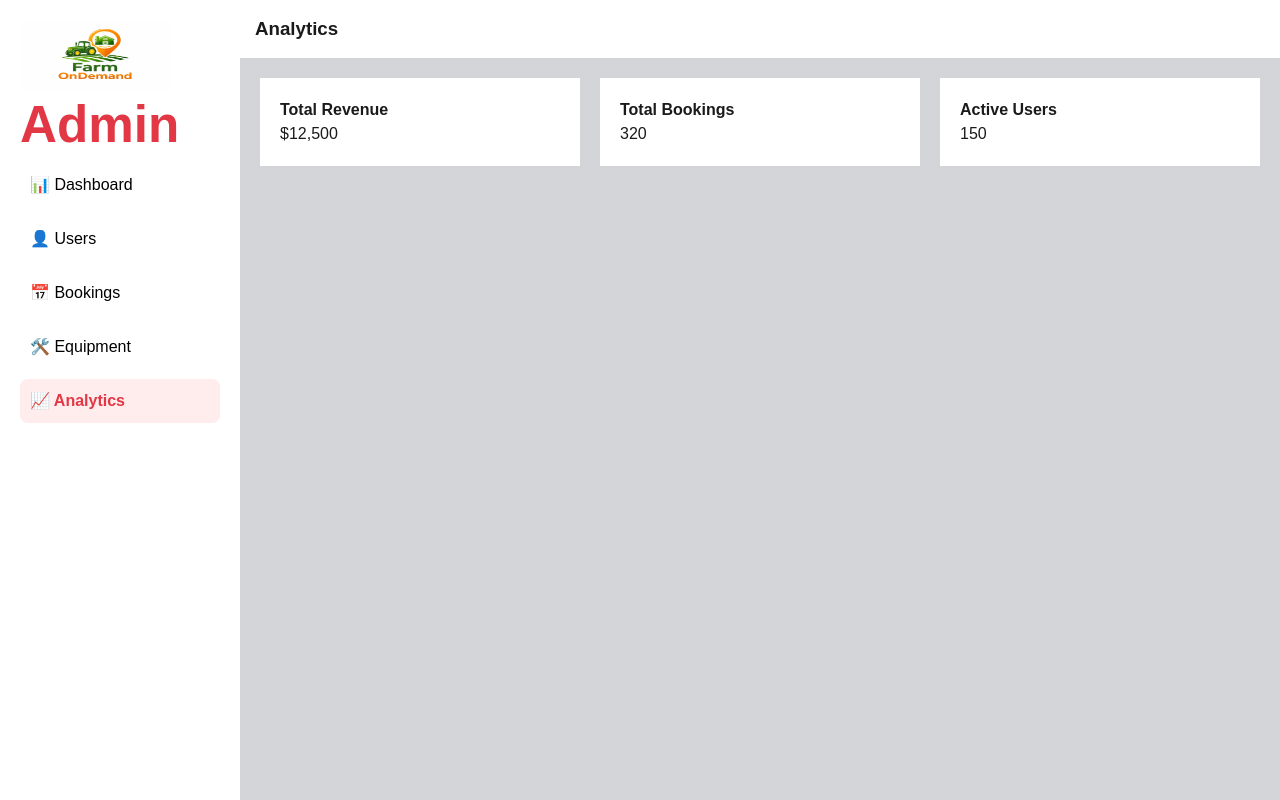
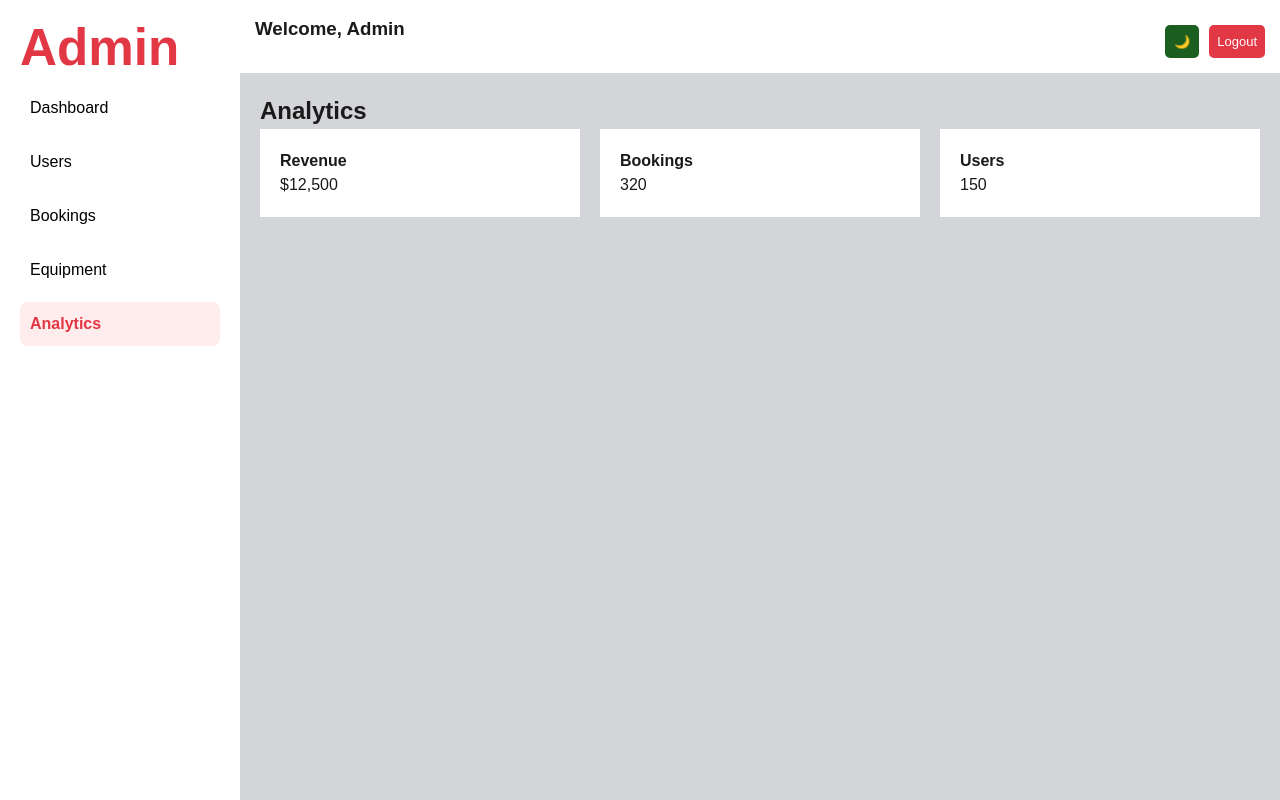
Before and after one commit to Shreyasingh2110/Farm-on-Demand, a React (Vite) app: page /admin/analytics in a window 1280 px wide. Built offline with nearby package versions, Linux system fonts and the light colour scheme.

Commit message:
Admin done

```diff
--- a/src/Admin/components/Navbar.jsx
+++ b/src/Admin/components/Navbar.jsx
@@ -13,11 +13,9 @@ function Navbar({ user, onLogout }) {
 
   return (
     <div className="navbar">
-
-      <h2 id="he">Welcome! {user?.name || "Admin"}</h2>
+      <h3>Welcome, {user?.name || "Admin"}</h3>
 
       <div className="nav-actions">
-
         <button onClick={() => setDark(!dark)}>
           {dark ? "☀️" : "🌙"}
         </button>
@@ -25,7 +23,6 @@ function Navbar({ user, onLogout }) {
         <button className="logout-btn" onClick={onLogout}>
           Logout
         </button>
-
       </div>
     </div>
   );
--- a/src/Admin/components/Sidebar.jsx
+++ b/src/Admin/components/Sidebar.jsx
@@ -1,28 +1,28 @@
 import { NavLink } from "react-router-dom";
-import logo from "../assets/logo.png"
+
 function Sidebar() {
   return (
     <div className="sidebar">
-      <img src={logo} alt="logo " id="logo" />
       <h1>Admin</h1>
 
-      <NavLink
-        to="/admin/dashboard"
-        className={({ isActive }) => (isActive ? "active link" : "link")}
-      >
-        📊 Dashboard
+      <NavLink to="/admin/dashboard" className="link">
+        Dashboard
       </NavLink>
+
       <NavLink to="/admin/users" className="link">
-        👤 Users
+        Users
       </NavLink>
+
       <NavLink to="/admin/bookings" className="link">
-        📅 Bookings
+        Bookings
       </NavLink>
+
       <NavLink to="/admin/equipment" className="link">
-        🛠️ Equipment
+        Equipment
       </NavLink>
+
       <NavLink to="/admin/analytics" className="link">
-        📈 Analytics
+        Analytics
       </NavLink>
     </div>
   );
--- a/src/Admin/pages/Analytics.jsx
+++ b/src/Admin/pages/Analytics.jsx
@@ -1,42 +1,36 @@
 import React from "react";
 import "../styles/admin.css";
 import Sidebar from "../components/Sidebar";
+import Navbar from "../components/Navbar";
 
-function Analytics() {
+function Analytics({ user, onLogout }) {
   return (
     <div className="admin-container">
-
       <Sidebar />
 
       <div className="main-section">
-
-        <div className="navbar">
-          <h3>Analytics</h3>
-        </div>
+        <Navbar user={user} onLogout={onLogout} />
 
         <div className="content">
+          <h2>Analytics</h2>
 
           <div className="card-container">
-
             <div className="card">
-              <h4>Total Revenue</h4>
+              <h4>Revenue</h4>
               <p>$12,500</p>
             </div>
 
             <div className="card">
-              <h4>Total Bookings</h4>
+              <h4>Bookings</h4>
               <p>320</p>
             </div>
 
             <div className="card">
-              <h4>Active Users</h4>
+              <h4>Users</h4>
               <p>150</p>
             </div>
-
           </div>
-
         </div>
-
       </div>
     </div>
   );
--- a/src/Admin/pages/Bookings.jsx
+++ b/src/Admin/pages/Bookings.jsx
@@ -1,20 +1,19 @@
 import React from "react";
 import "../styles/admin.css";
 import Sidebar from "../components/Sidebar";
+import Navbar from "../components/Navbar";
 
-function Bookings() {
+function Bookings({ user, onLogout }) {
   return (
     <div className="admin-container">
-
       <Sidebar />
 
       <div className="main-section">
-
-        <div className="navbar">
-          <h3>Bookings</h3>
-        </div>
+        <Navbar user={user} onLogout={onLogout} />
 
         <div className="content">
+          <h2>Bookings</h2>
+
           <table className="user-table">
             <thead>
               <tr>
@@ -27,18 +26,17 @@ function Bookings() {
             <tbody>
               <tr>
                 <td>Shreya</td>
-                <td>10 Apr 2026</td>
+                <td>10 Apr</td>
                 <td>Confirmed</td>
               </tr>
               <tr>
                 <td>Rahul</td>
-                <td>12 Apr 2026</td>
+                <td>12 Apr</td>
                 <td>Pending</td>
               </tr>
             </tbody>
           </table>
         </div>
-
       </div>
     </div>
   );
--- a/src/Admin/pages/Equipment.jsx
+++ b/src/Admin/pages/Equipment.jsx
@@ -1,25 +1,24 @@
 import React from "react";
 import "../styles/admin.css";
 import Sidebar from "../components/Sidebar";
+import Navbar from "../components/Navbar";
 
-function Equipment() {
+function Equipment({ user, onLogout }) {
   return (
     <div className="admin-container">
-
       <Sidebar />
 
       <div className="main-section">
-
-        <div className="navbar">
-          <h3>Equipment</h3>
-        </div>
+        <Navbar user={user} onLogout={onLogout} />
 
         <div className="content">
+          <h2>Equipment</h2>
+
           <table className="user-table">
             <thead>
               <tr>
                 <th>Name</th>
-                <th>Quantity</th>
+                <th>Qty</th>
                 <th>Status</th>
               </tr>
             </thead>
@@ -38,7 +37,6 @@ function Equipment() {
             </tbody>
           </table>
         </div>
-
       </div>
     </div>
   );
--- a/src/Admin/pages/Users.jsx
+++ b/src/Admin/pages/Users.jsx
@@ -1,20 +1,19 @@
 import React from "react";
 import "../styles/admin.css";
 import Sidebar from "../components/Sidebar";
+import Navbar from "../components/Navbar";
 
-function Users() {
+function Users({ user, onLogout }) {
   return (
     <div className="admin-container">
-
       <Sidebar />
 
       <div className="main-section">
-
-        <div className="navbar">
-          <h3>Users</h3>
-        </div>
+        <Navbar user={user} onLogout={onLogout} />
 
         <div className="content">
+          <h2>Users</h2>
+
           <table className="user-table">
             <thead>
               <tr>
@@ -38,7 +37,6 @@ function Users() {
             </tbody>
           </table>
         </div>
-
       </div>
     </div>
   );
--- a/src/Admin/styles/admin.css
+++ b/src/Admin/styles/admin.css
@@ -148,3 +148,13 @@ body.dark .activity {
     font-size: 30px;
     padding: 10px;
 }
+.nav-actions {
+  display: flex;
+  gap: 10px;
+}
+
+.link.active {
+  background-color: #ffecec;
+  color: #e23744;
+  font-weight: 600;
+}
--- a/src/App.jsx
+++ b/src/App.jsx
@@ -58,11 +58,10 @@ function App() {
           )
         }
         />
-        <Route path="/admin/analytics" element={<Analytics />} />
-        <Route path="/admin/bookings" element={<Bookings />} />
-        <Route path="/admin/equipment" element={<Equipment />} />
-        <Route path="/admin/users" element={<Users />} />
-        <Route path="*" element={<Navigate to="/" replace />} />
+        <Route path="/admin/users" element={<Users user={user} onLogout={handleLogout} />} />
+<Route path="/admin/bookings" element={<Bookings user={user} onLogout={handleLogout} />} />
+<Route path="/admin/equipment" element={<Equipment user={user} onLogout={handleLogout} />} />
+<Route path="/admin/analytics" element={<Analytics user={user} onLogout={handleLogout} />} />
       </Routes>
     </div>
   );
```
